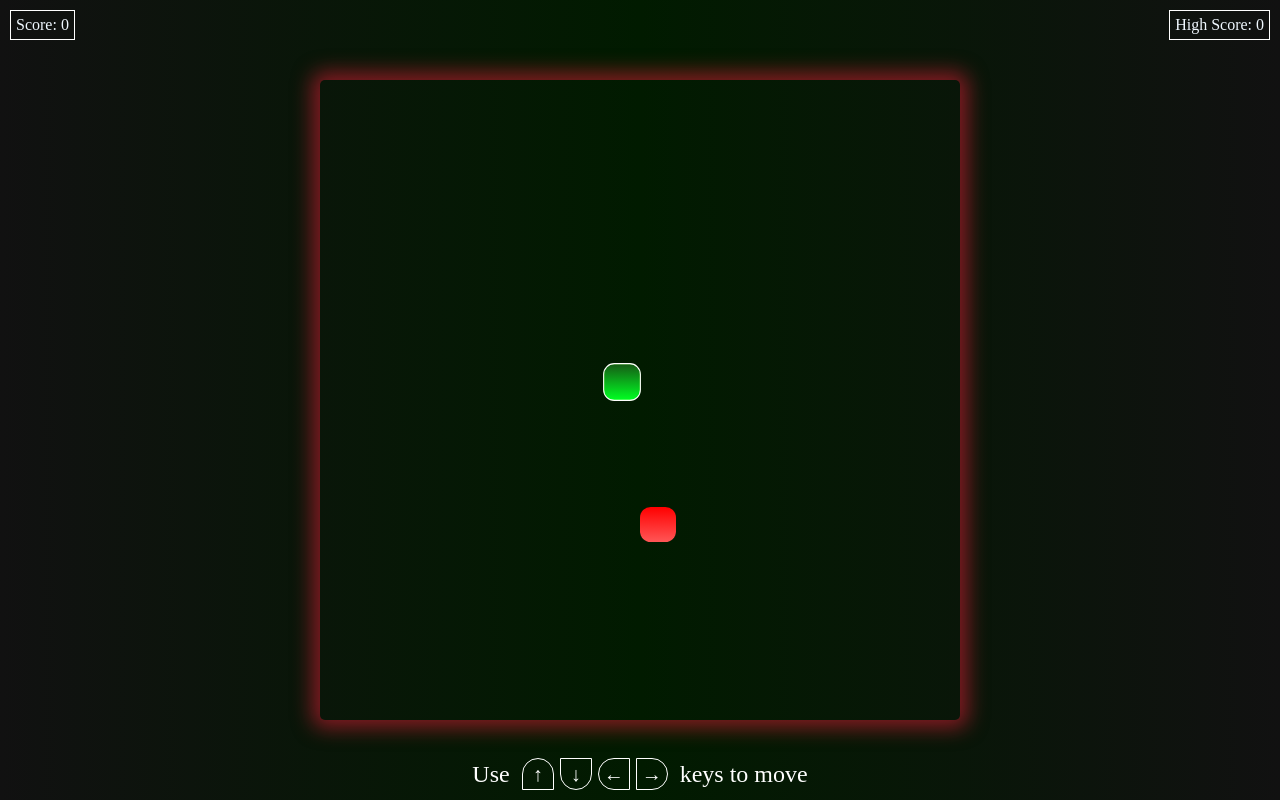
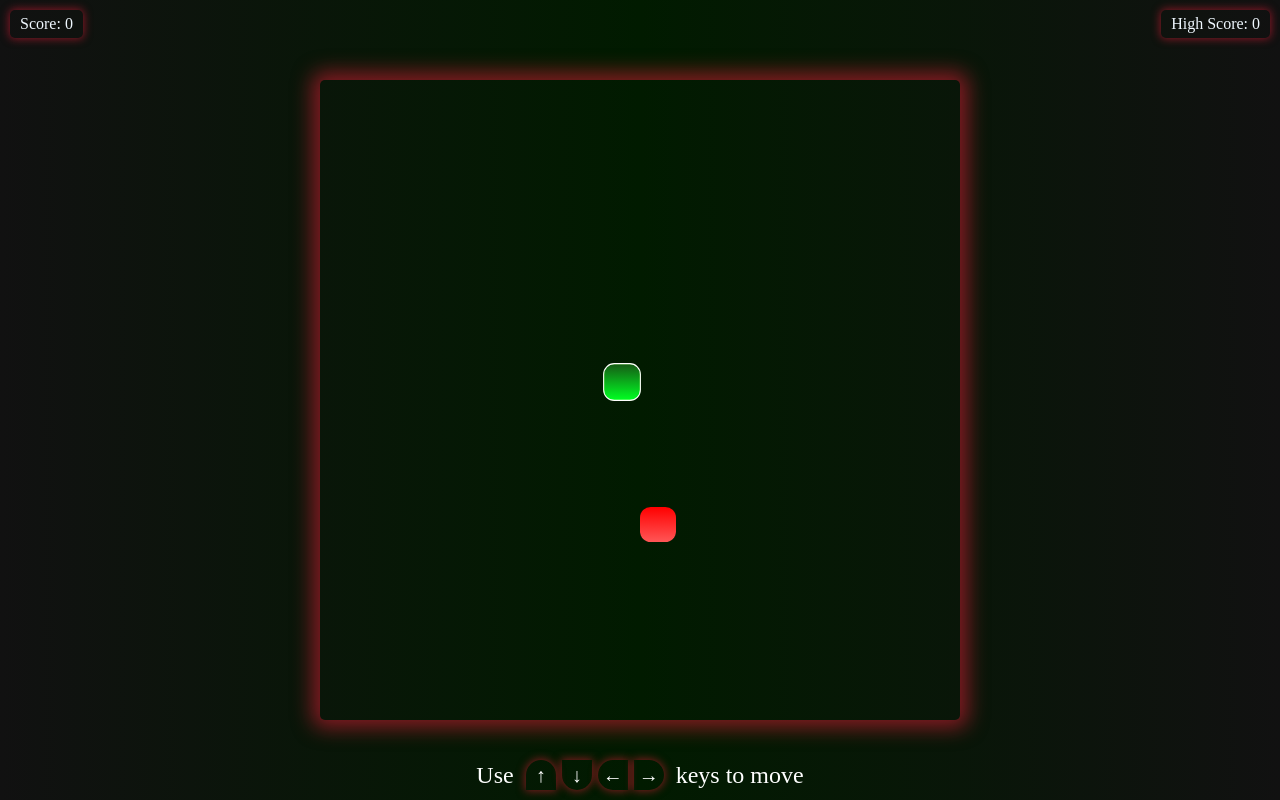
Before and after one commit to awezmirza/SnakeGame, a plain HTML site: page index.html in a window 1280 px wide. Drawn offline with Linux system fonts and the light colour scheme.

Commit message:
Basic style changes

```diff
--- a/css/style.css
+++ b/css/style.css
@@ -5,7 +5,6 @@
 
 body {
     display: flex;
-    /* align-items: center; */
     justify-content: center;
     background: linear-gradient(90deg, rgba(17, 17, 17, 1) 0%, rgba(1, 27, 0, 1) 50%, rgba(17, 17, 17, 1) 100%);
     overflow: hidden;
@@ -13,7 +12,6 @@ body {
 }
 
 #board {
-    /* margin-top: 60px; */
     width: 80vmin;
     height: 80vmin;
     display: grid;
@@ -39,15 +37,8 @@ body {
 }
 
 .food {
-    /* width: 200px; */
-    /* height: 200px; */
     background: linear-gradient(red, rgb(255, 86, 86));
-    /* box-shadow: inset red 0px 0px 10px 4px; */
-    /* border: px solid black; */
     border-radius: 30%;
-    /* background: radial-gradient(circle at 80px 80px, #ff0000, #800000); */
-    /* position: relative; */
-    /* overflow: hidden; */
 }
 
 .Score {
@@ -55,9 +46,12 @@ body {
     color: aliceblue;
     left: 10px;
     top: 10px;
-    border: 1px solid white;
-    padding: 5px;
+    box-shadow: rgba(252, 29, 59, 0.5) 0px 0px 8px 1px;
+    /* border: 1px solid white; */
+    padding-inline: 10px;
+    padding-block: 5px;
     width: auto;
+    border-radius: 5px;
 }
 
 .HighScore {
@@ -65,9 +59,12 @@ body {
     color: aliceblue;
     right: 10px;
     top: 10px;
-    border: 1px solid white;
-    padding: 5px;
+    box-shadow: rgba(252, 29, 59, 0.5) 0px 0px 8px 1px;
+    /* border: 1px solid white; */
+    padding-inline: 10px;
+    padding-block: 5px;
     width: auto;
+    border-radius: 5px;
 }
 
 #ScoreValue {
@@ -97,7 +94,8 @@ body {
     line-height: 30px;
     width: 30px;
     height: 30px;
-    border: 1px solid white;
+    /* border: 1px solid white; */
+    box-shadow: rgba(252, 29, 59, 0.5) 0px 0px 8px 1px;
     font-size: 20px;
 }
 
@@ -106,7 +104,7 @@ body {
     cursor: pointer;
 }
 
-.hover:active{
+.hover:active {
     background-color: rgba(0, 0, 0, 0.463);
     cursor: pointer;
     transform: translateY(2px);
@@ -135,6 +133,7 @@ body {
     display: flex;
     grid-template-columns: repeat(3, 1fr);
     color: white;
+
     font-size: 24px;
     align-items: center;
     justify-content: center;
@@ -145,26 +144,27 @@ body {
     line-height: 70px;
     width: 70px;
     height: 70px;
-    border: 1px solid white;
+    /* border: 1px solid white; */
     font-size: 50px;
+    box-shadow: rgba(252, 29, 59, 0.5) 0px 0px 10px 3px;
 }
 
-#up{
+#up {
     position: absolute;
     bottom: 55px;
 }
 
-#down{
+#down {
     position: absolute;
     top: 55px;
 }
 
-#left{
+#left {
     position: absolute;
     right: 55px;
 }
 
-#right{
+#right {
     position: absolute;
     left: 55px;
 }
```
